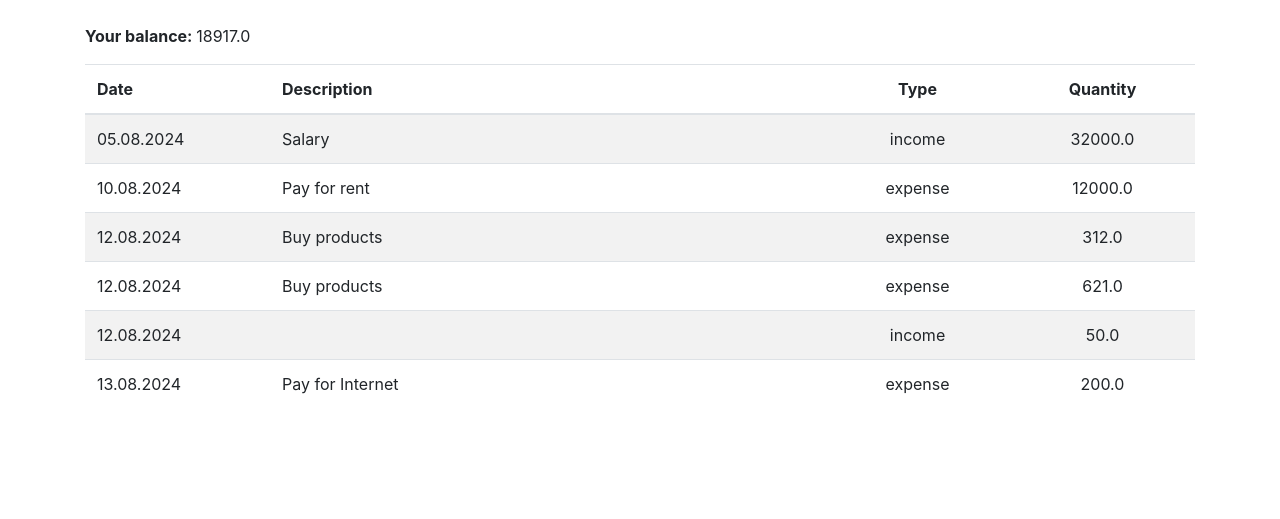
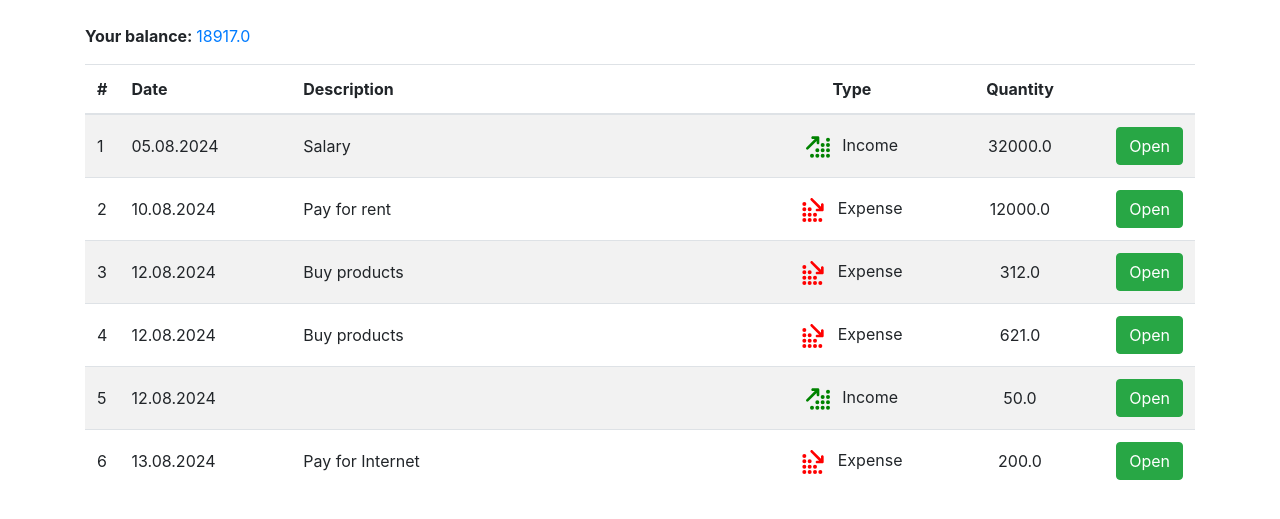
Before and after one commit to bot-anica/personal_finance_tracker, a Flask app: page / in a window 1280 px wide. Shown: the part 54-573 px from the top of the page. Run offline with Flask 3, Linux system fonts and the light colour scheme; some libraries are stand-ins or nearby versions.

Commit message:
add dynamic route to open target transaction page

```diff
--- a/app.py
+++ b/app.py
@@ -10,8 +10,8 @@ app = Flask(__name__)
 app.config.from_object(Config)
 
 
-@app.route('/', methods=["GET"])
-@app.route('/dashboard', methods=["GET"])
+@app.route('/')
+@app.route('/dashboard')
 def index():  # put application's code here
     page = request.args.get("page") if request.args.get("page") and request.args.get("page").isdigit() else None
     limit = 10
@@ -26,10 +26,8 @@ def index():  # put application's code here
     return render_template('index.html', data=transactions)
 
 
-@app.route('/transactions', methods=["GET"])
-def transaction():
-    transaction_id = request.args.get("id")
-
+@app.route('/transactions/<transaction_id>')
+def transaction(transaction_id):
     if (transaction_id is None) or not transaction_id.isdigit():
         return redirect(url_for('index'))
 
--- a/project/forms.py
+++ b/project/forms.py
@@ -1,11 +1,11 @@
 from flask_wtf import FlaskForm
-from wtforms.fields import DateField, FloatField, SelectField, StringField, SubmitField, TextAreaField
-from wtforms.validators import DataRequired, Length
+from wtforms.fields import DateField, FloatField, SelectField, SubmitField, TextAreaField
+from wtforms.validators import DataRequired, Length, Regexp
 
 
 class AddTransactionForm(FlaskForm):
     date = DateField('Date', validators=[DataRequired()])
     description = TextAreaField('Description', validators=[Length(max=255)])
     type = SelectField('Type', choices=[('income', 'Income'), ('expense', 'Expense')])
-    amount = FloatField('Amount', validators=[DataRequired()])
+    amount = FloatField('Amount', validators=[])
     submit = SubmitField('Submit')
--- a/static/style.css
+++ b/static/style.css
@@ -14,6 +14,20 @@ nav {
     }
 }
 
+.icon {
+    width: 24px;
+    height: 24px;
+
+    &.income {
+        filter: invert(22%) sepia(100%) saturate(2126%) hue-rotate(98deg) brightness(99%) contrast(106%);
+    }
+
+    &.expense {
+        rotate: 90deg;
+        filter: invert(16%) sepia(89%) saturate(7492%) hue-rotate(358deg) brightness(96%) contrast(115%);
+    }
+}
+
 textarea {
     resize: none;
 }
--- a/templates/index.html
+++ b/templates/index.html
@@ -15,24 +15,38 @@
 {% endmacro %}
 
 {% block content %}
-  <p><strong>Your balance: </strong>{{ get_balance(data) }}</p>
+  <p><strong>Your balance: </strong><span class="text-primary">{{ get_balance(data) }}</span></p>
 
   <table class="table table-striped container-fluid">
     <thead>
       <tr>
+        <th>#</th>
         <th class="col-md-2">Date</th>
         <th class="col-md-6">Description</th>
         <th class="col-md-2 text-center">Type</th>
         <th class="col-md-2 text-center">Quantity</th>
+        <th></th>
       </tr>
     </thead>
     <tbody>
       {% for transaction in data %}
         <tr>
-          <td>{{ "{:%d.%m.%Y}".format(transaction.date) }}</td>
-          <td>{{ transaction.description }}</td>
-          <td class="text-center">{{ transaction.type }}</td>
-          <td class="text-center">{{ transaction.amount }}</td>
+          <td class="align-middle">{{ transaction.id }}</td>
+          <td class="align-middle">{{ "{:%d.%m.%Y}".format(transaction.date) }}</td>
+          <td class="align-middle">{{ transaction.description }}</td>
+          {% if transaction.type == "income" %}
+            <td class="text-center align-middle">
+              <img class="icon income mr-2" src="../static/icons/arrow-up-right-dots-solid.svg" alt="Income">
+              Income
+            </td>
+          {% else %}
+            <td class="text-center align-middle">
+              <img class="icon expense mr-2" src="../static/icons/arrow-up-right-dots-solid.svg" alt="Expense">
+              Expense
+            </td>
+          {% endif %}
+          <td class="text-center align-middle">{{ transaction.amount }}</td>
+          <td class="text-center align-middle"><a class="btn btn-success" href={{ "/transactions/" + transaction.id | string }}>Open</a></td>
         </tr>
       {% endfor %}
     </tbody>
```
Also changed, not shown: templates/transaction.html (added, +24 -0 lines), README.md, blog.sqlite, static/icons/arrow-up-right-dots-solid.svg (added), static/img/add_transaction_preview.png (renamed from static/add_transaction_preview.png), static/img/dashboard_preview.png (renamed from static/dashboard_preview.png).
